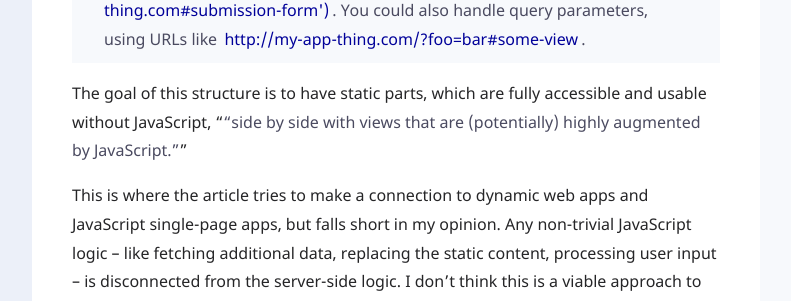
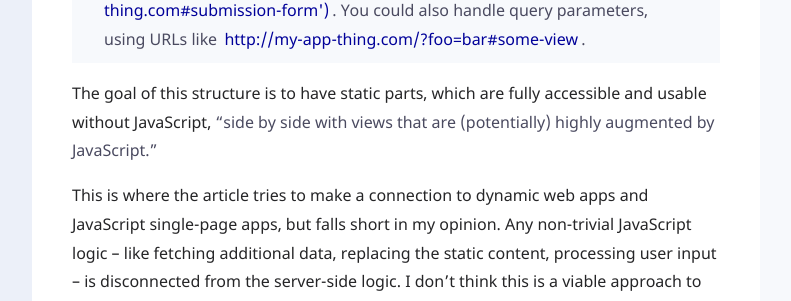
Before and after one commit to molily/molily.de, a Jekyll site: the page built from _posts/2016-01-08-single-page-apps.md, in a window 1280 px wide and 900 px high, scrolled down 2123 px. Shown: the part 178-479 px from the top of the window, without its empty margins (88-879 px from the left). Built offline with Jekyll 4.4.1, drawn with Linux system fonts in a browser that asks for light colours.

Commit message:
Link fixes, quote fixes

```diff
--- a/_posts/2012-10-16-ada-lovelace-day-2012.html
+++ b/_posts/2012-10-16-ada-lovelace-day-2012.html
@@ -5,7 +5,7 @@
 categories: "Ada Lovelace Day"
 ---
 
-<p>Today is <a href="http://findingada.com/">Ada Lovelace Day</a>, “<q>a day of blogging to draw attention to women excelling in technology</q>.” I participated before in 2009 and 2010, but for some reason I forgot to blog last year…</p>
+<p>Today is <a href="http://findingada.com/">Ada Lovelace Day</a>, <q>a day of blogging to draw attention to women excelling in technology</q>. I participated before in 2009 and 2010, but for some reason I forgot to blog last year…</p>
 
 <p>The women I payed my respect to in the last years are well-established today. <a href="http://rmurphey.com/">Rebecca Murphey</a> is one of the most notable JavaScripters in the world. <a href="http://lea.verou.me/">Lea Verou</a> is a well-known speaker, working for the W3C. <a href="http://blog.gingertech.net/">Silvia Pfeiffer</a> is now co-editor of the HTML5 specification, the most important technical standard for front-end devs like me. <a href="http://burningbird.net/">Shelley Powers</a>, a long-term JavaScript writer, wrote <a href="http://www.amazon.com/Learning-Node-Shelley-Powers/dp/1449323073">a book on Node.js</a>. <a href="http://fantasai.inkedblade.net/">fantasai</a> is rocking the <a href="http://www.w3.org/blog/CSS/">W3C CSS WG</a>, pushing out specifications to Candidate Recommendation. <a href="http://nimbupani.com/">Divya Manian</a> was hired by Opera and recently Adobe, doing developer evangelism and webstandards documentation. Just to name a few. No doubt that these women significantly contribute to web development and the community in general. I personally benefit from their work every day. And I’m grateful to work with people like <a href="http://tif.ca/">Tiffany Conroy</a>, like recently at the <a href="http://writing.jan.io/2012/07/22/jsfab.html">JavaScript for Absolute Beginners</a> workshop. Every day I discover more and more women in the field, marvelling at their blog articles and Github projects.</p>
 
--- a/_posts/2016-01-08-single-page-apps.md
+++ b/_posts/2016-01-08-single-page-apps.md
@@ -44,7 +44,7 @@
   <p>As part of the [callback] function of a particular view, you could insert new DOM nodes and attach new event handlers, for instance. Maybe throw in some AJAX to fetch some fresh data before compiling a template in place of the server-rendered HTML. You could include a form that runs a PHP script on the server when JavaScript is unavailable and that returns the user to the form’s specific view with <code>header('Location: http://my-app-thing.com#submission-form')</code>. You could also handle query parameters, using URLs like <code>http://my-app-thing.com/?foo=bar#some-view</code>.</p>
 </blockquote>
 
-The goal of this structure is to have static parts, which are fully accessible and usable without JavaScript, “<q cite="https://www.smashingmagazine.com/2015/12/reimagining-single-page-applications-progressive-enhancement/#completely-static-views">side by side with views that are (potentially) highly augmented by JavaScript.</q>”
+The goal of this structure is to have static parts, which are fully accessible and usable without JavaScript, <q cite="https://www.smashingmagazine.com/2015/12/reimagining-single-page-applications-progressive-enhancement/#completely-static-views">side by side with views that are (potentially) highly augmented by JavaScript.</q>
 
 This is where the article tries to make a connection to dynamic web apps and JavaScript single-page apps, but falls short in my opinion. Any non-trivial JavaScript logic – like fetching additional data, replacing the static content, processing user input – is disconnected from the server-side logic. I don’t think this is a viable approach to progressive enhancement – more on this later.
 
@@ -72,7 +72,7 @@
 
 <h2 id="crud-examples">Simple <abbr title="Create, Read, Update, Delete">CRUD</abbr> example apps</h2>
 
-A group of developers has created the [TodoMVC](http://todomvc.com) example app as a comparison of JavaScript frameworks and as a learning resource. The app implements a todo list that allows to create, filter and complete todos. It [has been criticized as simplistic](http://tomdale.net/2015/11/javascript-frameworks-and-mobile-performance/) since it only covers a small part of what today’s web apps – and therefore today’s frameworks – deal with. Still it has realistic user interface with well-defined features and gives a glimpse on how interactions in web apps work.
+A group of developers has created the [TodoMVC](http://todomvc.com) example app as a comparison of JavaScript frameworks and as a learning resource. The app implements a todo list that allows to create, filter and complete todos. It [has been criticized as simplistic](https://tomdale.net/2015/11/javascript-frameworks-and-mobile-performance/) since it only covers a small part of what today’s web apps – and therefore today’s frameworks – deal with. Still it has realistic user interface with well-defined features and gives a glimpse on how interactions in web apps work.
 
 For [Chaplin.js, an application architecture based on Backbone.js](http://chaplinjs.org/), I have created the [cars example app](http://molily.github.io/chaplin-cars/) ([source code](https://github.com/molily/chaplin-cars)) some while ago. It implements a simple [Create, Read, Update, Delete (CRUD)](https://en.wikipedia.org/wiki/Create,_read,_update_and_delete) workflow for a list of records. Most Backbone &amp; Chaplin apps have such a workflow somewhere. Compared to TodoMVC, this example has more single-page app features like REST-style routes, module loading, arbitrary HTML templates and controlled data sharing.
 
@@ -95,9 +95,9 @@
 
 <h2 id="coherence-maintenance">Coherence and maintenance</h2>
 
-If we want web apps that do not have a hard dependency on client-side JavaScript, we need to implement the basic HTML rendering, form input processing and data logic on the server. There is a risk of code duplication as soon as we enhance this basic implementation with client-side JavaScript. This leads to incoherence as [Tom Dale described](http://tomdale.net/2015/02/youre-missing-the-point-of-server-side-rendered-javascript-apps/) (emphasis mine):
+If we want web apps that do not have a hard dependency on client-side JavaScript, we need to implement the basic HTML rendering, form input processing and data logic on the server. There is a risk of code duplication as soon as we enhance this basic implementation with client-side JavaScript. This leads to incoherence as [Tom Dale described](https://tomdale.net/2015/02/youre-missing-the-point-of-server-side-rendered-javascript-apps/) (emphasis mine):
 
-<blockquote cite="http://tomdale.net/2015/02/youre-missing-the-point-of-server-side-rendered-javascript-apps/">
+<blockquote cite="https://tomdale.net/2015/02/youre-missing-the-point-of-server-side-rendered-javascript-apps/">
 <p>The traditional approach of sprinkling JavaScript on top of server-rendered HTML was fine for a long time, but the more AJAX and other ad hoc dynamic behavior you have, the more it turns into <em>a giant ball of mud</em>.</p>
 <p>Worst of all, <strong>you now have state and behavior for the same task—UI rendering—implemented in two languages</strong> and running on two computers separated by a high-latency network. Congratulations, you’ve just signed up to solve one of the hardest problems in distributed computing.</p>
 </blockquote>
@@ -111,7 +111,7 @@
 There is the notion that developers choose JavaScript single-page apps merely for their own convenience. Quite the contrary, the main purpose is to deliver an excellent user experience with the given budget within the given time frame. By sharing logic between client and server, we can build faster interfaces with less bugs.
 
 <h2 id="universal-todo-list">
-  <a href="https://github.com/molily/universal-progressive-todos">Todo list with universal JavaScript and progressive enhancement</a>
+  &rarr; <a href="https://github.com/molily/universal-progressive-todos">Todo list with universal JavaScript and progressive enhancement</a>
 </h2>
 
 To explore this problem in a more practical way, I’m working on a todo list implementation using “universal” JavaScript, specifically [Express](http://expressjs.com), [React](https://facebook.github.io/react/) and [Redux](https://github.com/rackt/redux). There are numerous React examples that render the first page on the server using Node.js. What’s special about my attempt is that it uses progressive enhancement. The app should work when JavaScript is disabled or fails for some reason.
```
